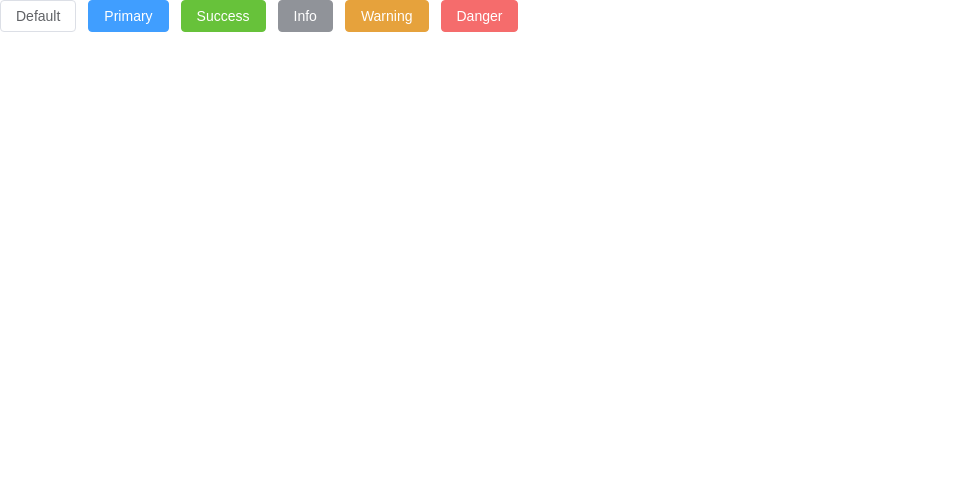
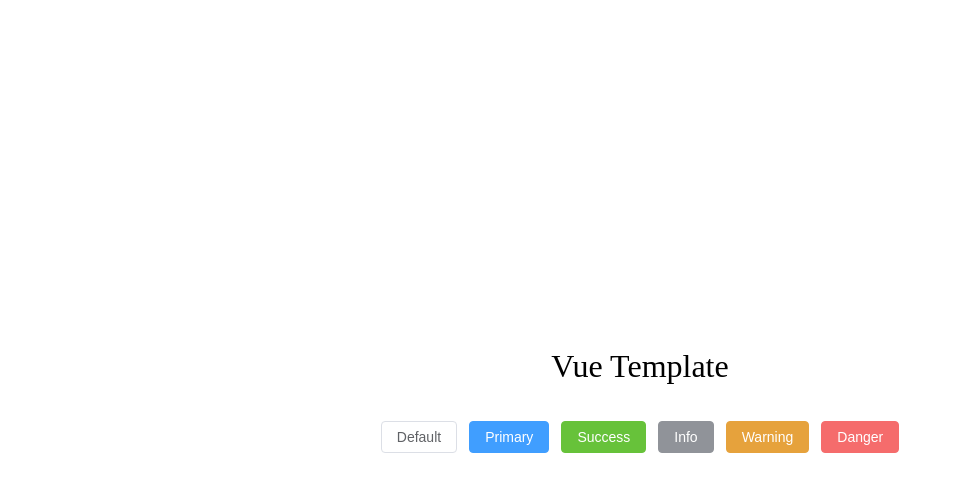
Before and after one commit to PengPeng-Qi/Management_Template, a Vue app: page / in a window 1280 px wide. Shown: the top 492 px of the page, without its empty margins (0-962 px from the left). Built offline with nearby package versions, Linux system fonts and the light colour scheme.

Commit message:
feat: update home

```diff
--- a/src/views/home/IndexView.vue
+++ b/src/views/home/IndexView.vue
@@ -1,7 +1,9 @@
 <script lang="ts" setup></script>
 
 <template>
-  <div class="mb-4">
+  <div class="home">
+    <div class="home-title">Vue Template</div>
+    <div class="home-buttons">
       <el-button>Default</el-button>
       <el-button type="primary">Primary</el-button>
       <el-button type="success">Success</el-button>
@@ -9,4 +11,20 @@
       <el-button type="warning">Warning</el-button>
       <el-button type="danger">Danger</el-button>
     </div>
+  </div>
 </template>
+
+<style scoped lang="scss">
+.home {
+  display: flex;
+  flex-direction: column;
+  align-items: center;
+  justify-content: center;
+  width: 100vw;
+  height: 100vh;
+  &-title {
+    margin-bottom: 36px;
+    font-size: xx-large;
+  }
+}
+</style>
```
Lines whose indentation alone changed are shown as unchanged.
